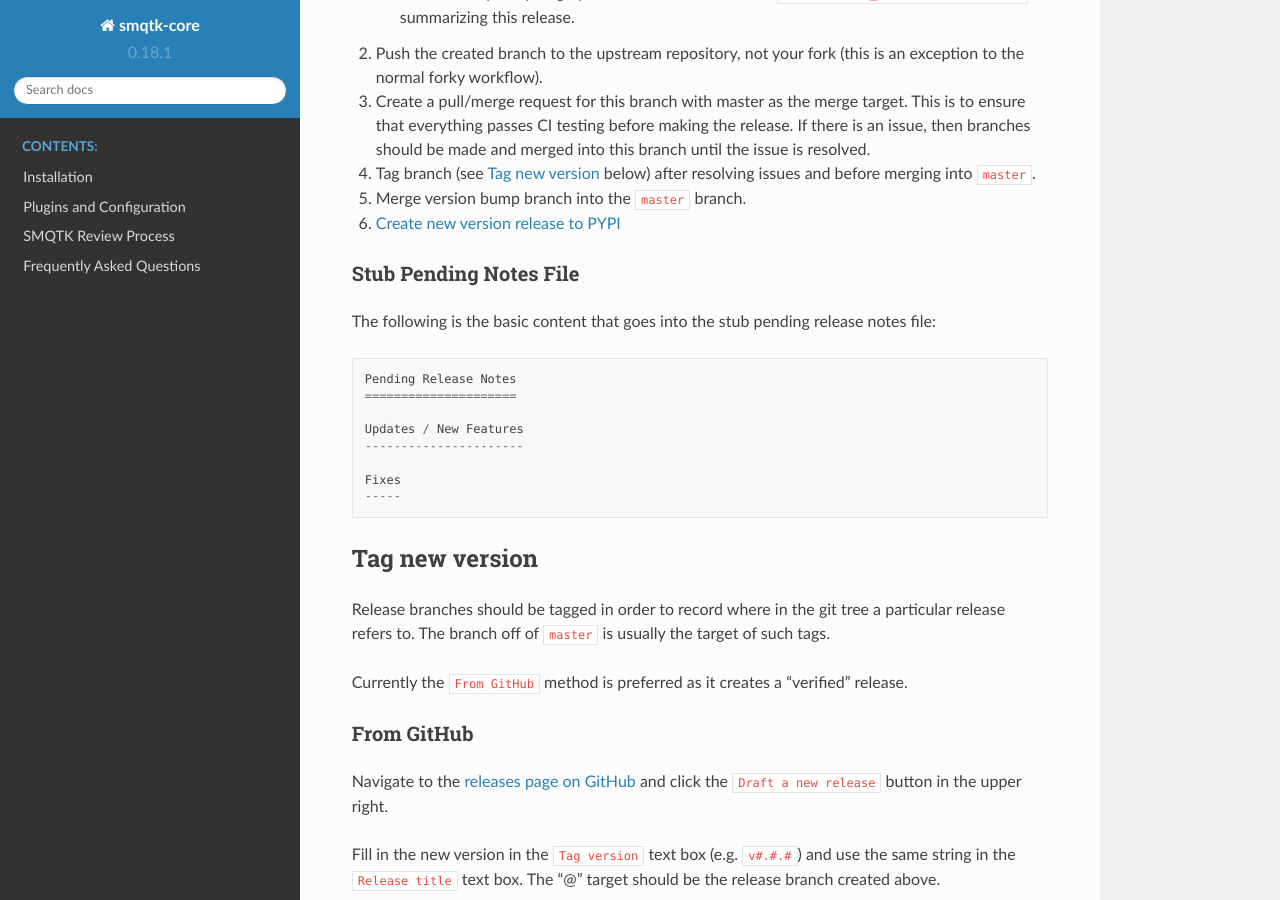
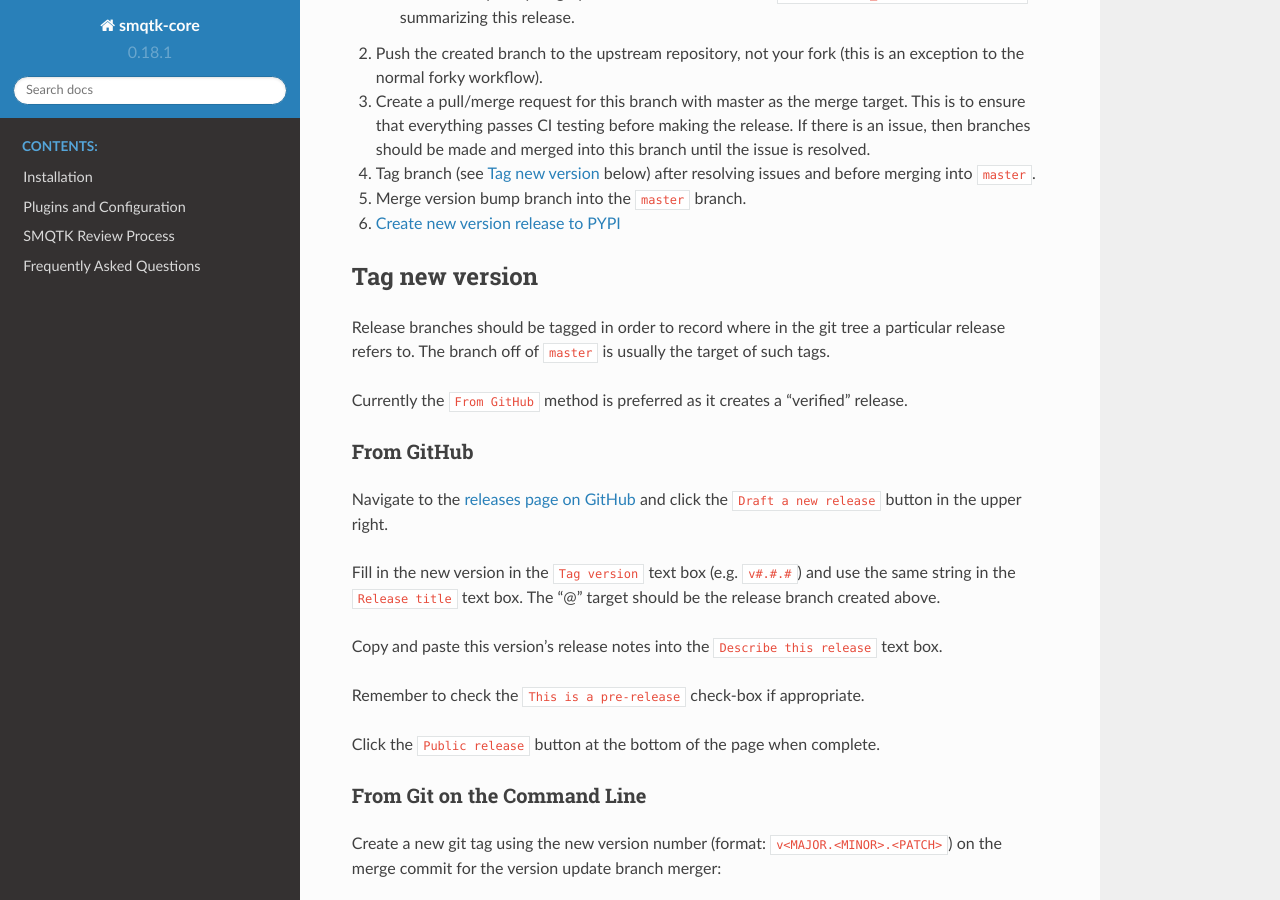
Before and after one commit to Kitware/SMQTK-Core, a Sphinx documentation site: the page built from docs/release_process.rst, in a window 1280 px wide and 900 px high, scrolled down 1223 px. Built offline with Sphinx 7.4.7 and the Read the Docs theme 2.0.0, drawn with Linux system fonts in a browser that asks for light colours; pages that are not in the unit, such as notebooks, are missing from menus; the version number is read from the project's files by our own code.

Commit message:
Remove stub notes file from doc
Now that the stub notes file is encoded as a template file next to the
relevant script, its detailing in the release process document seems
superfluous.

```diff
--- a/docs/release_process.rst
+++ b/docs/release_process.rst
@@ -79,22 +79,6 @@ and functionalities.
 
 6. `Create new version release to PYPI`_
 
-Stub Pending Notes File
-^^^^^^^^^^^^^^^^^^^^^^^
-The following is the basic content that goes into the stub pending release
-notes file:
-
-.. code-block::
-
-    Pending Release Notes
-    =====================
-
-    Updates / New Features
-    ----------------------
-
-    Fixes
-    -----
-
 Tag new version
 ---------------
 Release branches should be tagged in order to record where in the git tree a
```
